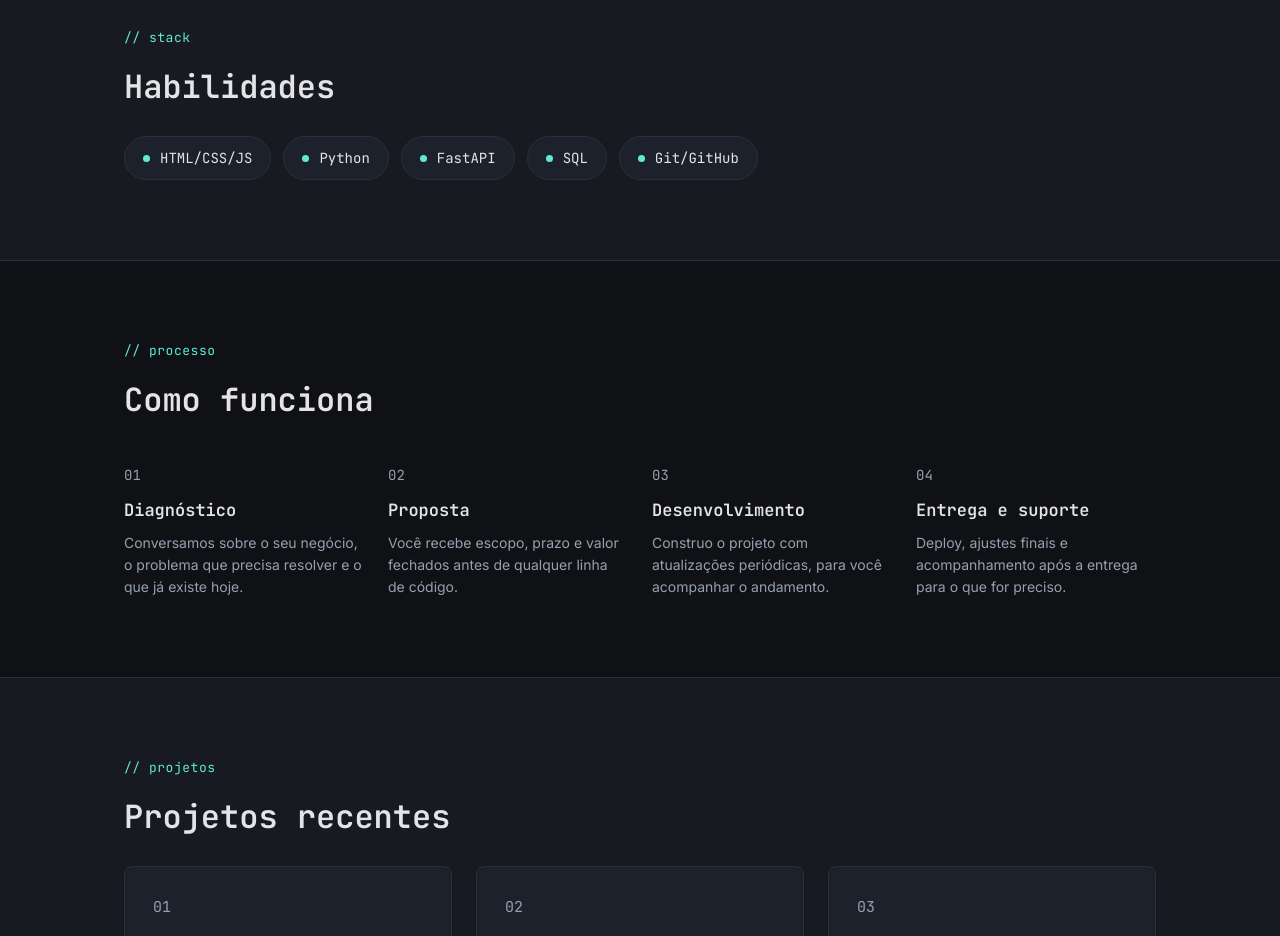
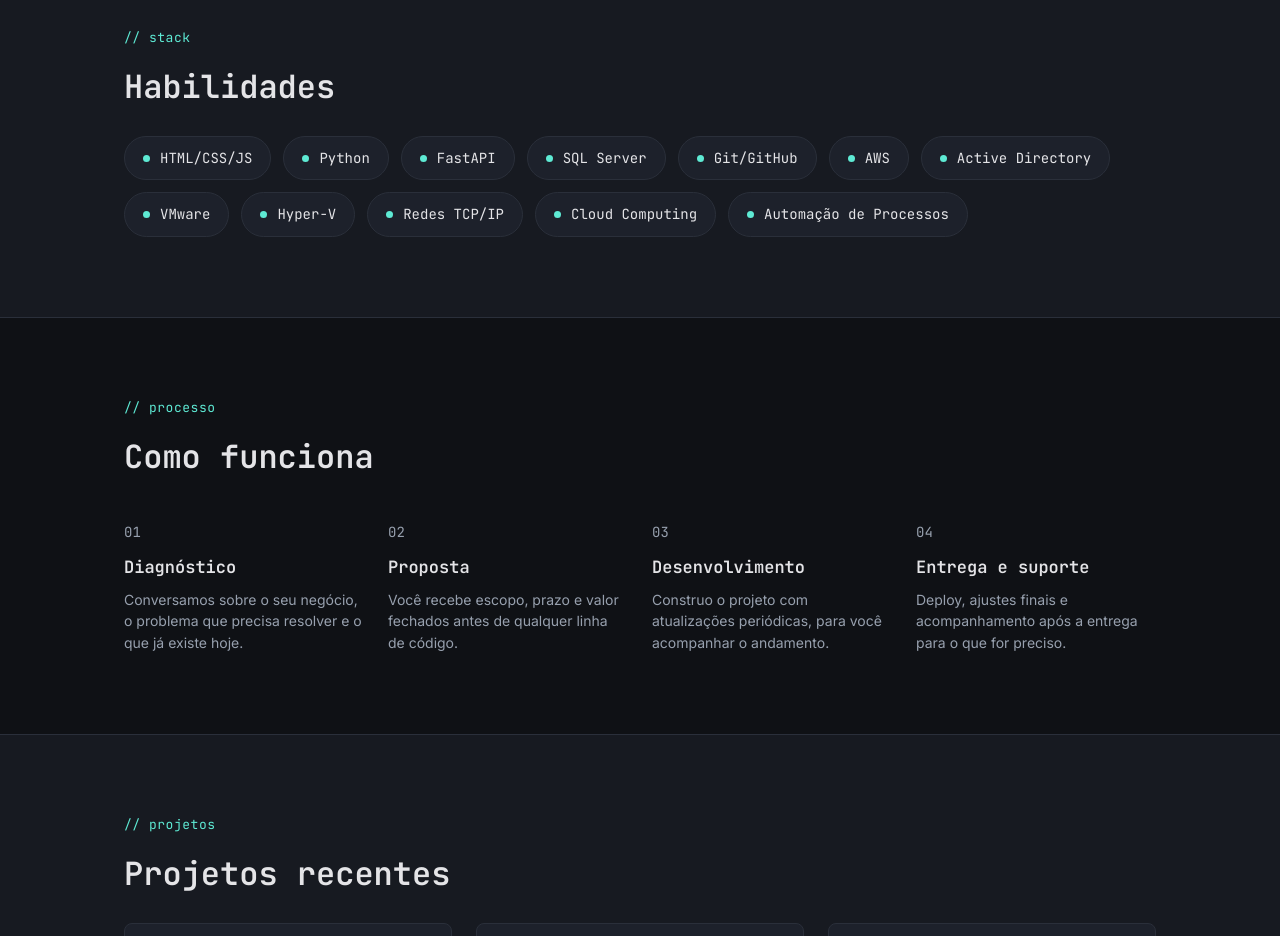
Before and after one commit to diegovenancio16/portfolio-diego-venancio, a plain HTML site: page index.html in a window 1280 px wide. Shown: the part 1300-2236 px from the top of the page. Drawn offline with Linux system fonts and the light colour scheme.

Commit message:
Amplia habilidades exibidas com stack de infra/cloud do currículo
Adiciona AWS, Active Directory, VMware, Hyper-V, Redes TCP/IP e
Cloud Computing à lista de habilidades, mantendo o mesmo formato
de chips simples (sem rótulos de nível de proficiência).

Co-Authored-By: Claude Sonnet 5 <noreply@anthropic.com>
Claude-Session: https://claude.ai/code/session_01E7fWRsfRXa7xoBHsVjDtRF

```diff
--- a/index.html
+++ b/index.html
@@ -94,8 +94,15 @@
         <li class="chip"><span class="chip-dot"></span>HTML/CSS/JS</li>
         <li class="chip"><span class="chip-dot"></span>Python</li>
         <li class="chip"><span class="chip-dot"></span>FastAPI</li>
-        <li class="chip"><span class="chip-dot"></span>SQL</li>
+        <li class="chip"><span class="chip-dot"></span>SQL Server</li>
         <li class="chip"><span class="chip-dot"></span>Git/GitHub</li>
+        <li class="chip"><span class="chip-dot"></span>AWS</li>
+        <li class="chip"><span class="chip-dot"></span>Active Directory</li>
+        <li class="chip"><span class="chip-dot"></span>VMware</li>
+        <li class="chip"><span class="chip-dot"></span>Hyper-V</li>
+        <li class="chip"><span class="chip-dot"></span>Redes TCP/IP</li>
+        <li class="chip"><span class="chip-dot"></span>Cloud Computing</li>
+        <li class="chip"><span class="chip-dot"></span>Automação de Processos</li>
       </ul>
     </div>
   </section>
```
